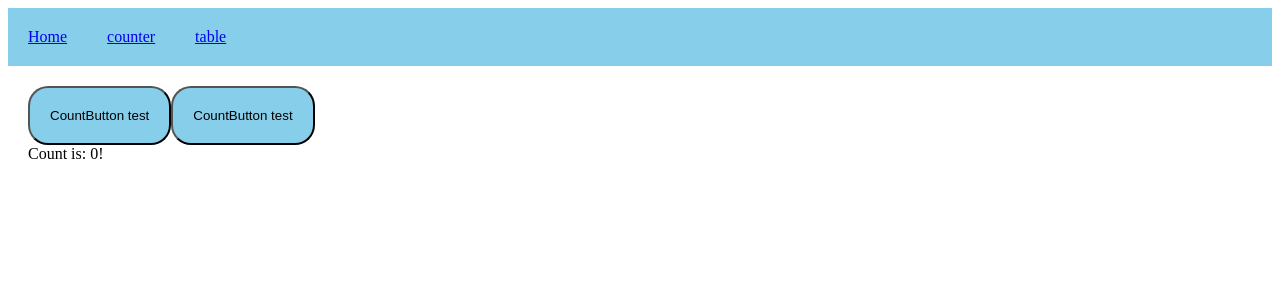
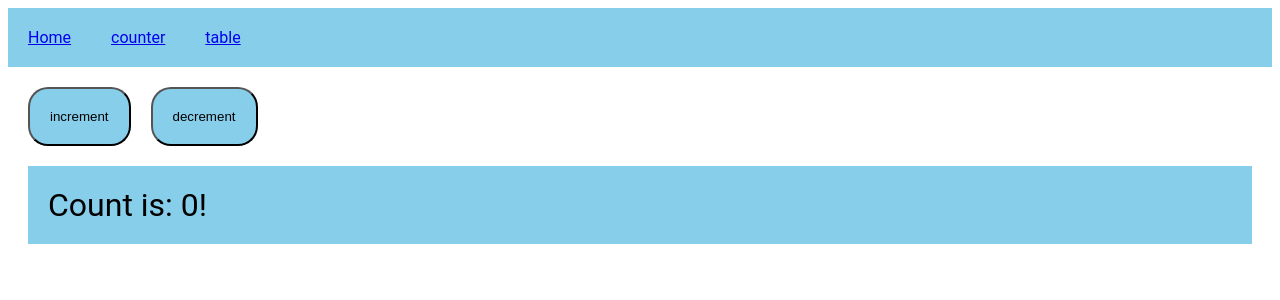
Before and after one commit to zabtani/react-reference-project, a React (Create React App) app: page /counter in a window 1280 px wide. Shown: the top 300 px of the page. Built offline with nearby package versions, Linux system fonts and the light colour scheme.

Commit message:
5 files modified

```diff
--- a/src/components/Counter/Count.js
+++ b/src/components/Counter/Count.js
@@ -1,9 +1,17 @@
 import React from 'react';
 import AppProviderContext from '../../store/AppContext';
+import styled from 'styled-components';
 
 const Count = () => {
   const { currentCount } = React.useContext(AppProviderContext);
 
-  return <div>Count is: {currentCount}! </div>;
+  return <Container>Count is: {currentCount}! </Container>;
 };
 export default Count;
+
+const Container = styled.div`
+background:skyblue;
+margin-top:20px;
+padding:20px;
+font-size:2rem
+`;
--- a/src/components/Counter/CountButton.js
+++ b/src/components/Counter/CountButton.js
@@ -1,12 +1,13 @@
 import React from 'react';
 import styled from 'styled-components';
 
-const CountButton = ({ onClick }) => {
-  return <Button onClick={onClick}> CountButton test</Button>;
+const CountButton = ({ onClick, text }) => {
+  return <Button onClick={onClick}> {text}</Button>;
 };
 export default CountButton;
 const Button = styled.button`
 background:skyblue;
 padding:20px;
 border-radius:20px;
+margin-right:20px;
 `;
--- a/src/components/Counter/index.js
+++ b/src/components/Counter/index.js
@@ -7,8 +7,8 @@ const Counter = () => {
   const { decrement, increment, count } = React.useContext(AppProviderContext);
   return (
     <div>
-      <CountButton onClick={increment} />
-      <CountButton onClick={decrement} />
+      <CountButton onClick={increment} text="increment" />
+      <CountButton onClick={decrement} text="decrement" />
       <Count value={count} />
     </div>
   );
--- a/src/components/Table/index.js
+++ b/src/components/Table/index.js
@@ -60,6 +60,7 @@ tr:nth-child(even) {
 }
 .main{
   th,td{
+    background-color: white;
     text-align:center;
   }
 
--- a/src/style.css
+++ b/src/style.css
@@ -1,5 +1,4 @@
-h1,
-p {
-  font-family: -apple-system, BlinkMacSystemFont, 'Segoe UI', Roboto, Oxygen,
-    Ubuntu, Cantarell, 'Open Sans', 'Helvetica Neue', sans-serif;
+body {
+  font-family: Roboto, Oxygen, Ubuntu, Cantarell, 'Open Sans', 'Helvetica Neue',
+    sans-serif;
 }
```
